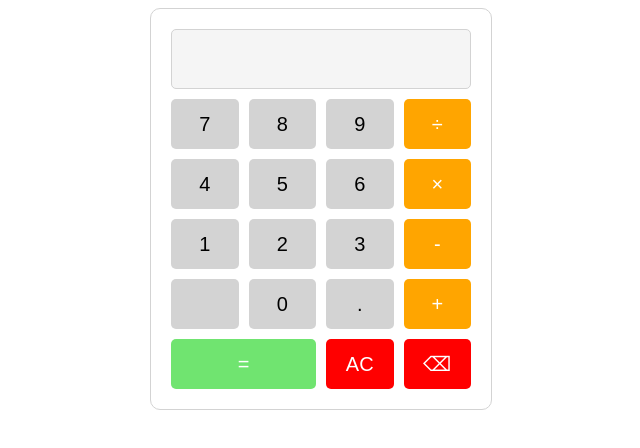
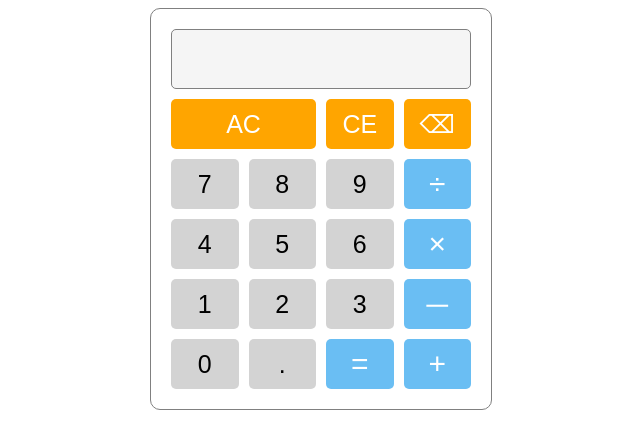
Before and after one commit to HarunaAoki0425/calculator10087, an Angular app: page / in a window 1280 px wide. Shown: the top 448 px of the page, without its empty margins (319-959 px from the left). Built offline with nearby package versions, Linux system fonts and the light colour scheme.

Commit message:
CE追加、配置変更

```diff
--- a/src/app/calculator/calculator.component.css
+++ b/src/app/calculator/calculator.component.css
@@ -12,7 +12,7 @@ body {
     background: white;
     padding: 20px;
     border-radius: 10px;
-    border: 1px solid lightgray;
+    border: 1px solid gray;
     text-align: center;
     flex-direction: column;
 }
@@ -31,7 +31,7 @@ body {
     text-align: left;
     padding: 10px;
     margin-bottom: 10px;
-    border: 1px solid lightgray;
+    border: 1px solid gray;
     border-radius: 5px;
     white-space: nowrap;
     overflow-x: auto;
@@ -52,7 +52,7 @@ body {
 button {
     width: 100%;
     height: 50px;
-    font-size: 20px;
+    font-size: 25px;
     border: none;
     border-radius: 5px;
     background: lightgray;
@@ -65,35 +65,34 @@ button:hover {
 }
 
 button.operator {
-    background: orange;
+    background-color: rgb(106, 190, 243) ;
     color: white;
+    font-size: 30px;
 }
 
 button.operator:hover {
-    background: rgb(141, 84, 15);
+    background-color: rgb(74, 137, 177);
 }
 
 button.clear {
-    background: red;
+    background: #FFA500;
     color: white;
 }
 
 button.clear:hover {
-    background: darkred;
-}
-
-button.spacer {
-    background-color: lightgray;
-    border: none;
-    border-radius: 5px;
+    background: rgb(201, 132, 4);
 }
 
 button.equal {
-    grid-column: span 2;
-    background-color: rgb(112, 228, 112);
+    background-color: rgb(106, 190, 243) ;
     color: white;
+    font-size: 30px;
 }
 
 button.equal:hover {
-    background-color: green
+    background-color: rgb(74, 137, 177);
 }
+
+button.wide {
+    grid-column: span 2;
+}
--- a/src/app/calculator/calculator.component.html
+++ b/src/app/calculator/calculator.component.html
@@ -1,6 +1,9 @@
 <div class="calculator">
   <div id="display" #displayRef class="calculator-display">{{ display }}</div>
     <div class="buttons">
+      <button class="clear wide" (click)="clear()">AC</button>
+      <button class="clear"(click)="clearEntry()">CE</button>
+      <button class="clear" (click)="deleteLast()">⌫</button>
       <button (click)="press('7')">7</button>
       <button (click)="press('8')">8</button>
       <button (click)="press('9')">9</button>
@@ -12,13 +15,11 @@
       <button (click)="press('1')">1</button>
       <button (click)="press('2')">2</button>
       <button (click)="press('3')">3</button>
-      <button class="operator" (click)="press('-')">-</button>
-      <button class="spacer"></button> <!-- 空白のボタン -->
+      <button class="operator" (click)="press('-')">－</button>
       <button (click)="press('0')">0</button>
       <button (click)="press('.')">.</button>
+      <button class="equal" (click)="evaluate()">=</button>
       <button class="operator" (click)="press('+')">+</button>
-      <button class="equal" (click)="evaluate()">=</button>
-      <button class="clear" (click)="clear()">AC</button>
-      <button class="clear" (click)="deleteLast()">⌫</button>
+
     </div>
 </div>
--- a/src/app/calculator/calculator.component.ts
+++ b/src/app/calculator/calculator.component.ts
@@ -19,12 +19,12 @@ export class CalculatorComponent {
 
         // 計算結果が表示されてるとき、演算子以外が入力されたらクリア
         if (this.resultDisplayed && !this.isOperator(value)) {
-            this.display = ''; // 数字の場合はクリア→次の計算、演算子の場合はその数字から続けて計算
+            this.display = ''; // 数字・小数点の場合はクリア→次の計算、演算子の場合はその数字から続けて計算
         }
 
-        // 小数点の直後に演算子、小数点、= は入力不可
+        // 小数点の直後に演算子、小数点は入力不可
         const lastChar = this.display[this.display.length - 1];
-        if (lastChar === '.' && (this.isOperator(value) || value === '.' || value === '=')) {
+        if (lastChar === '.' && (this.isOperator(value) || value === '.')) {
            return;
         }
 
@@ -86,6 +86,16 @@ export class CalculatorComponent {
 
     // 計算
     evaluate(): void {
+
+      // もし空欄なら何もしない
+      if (this.display === '') {
+      return;
+      }
+      // 最後が数値じゃない場合は計算しない（＝が入力できない）
+      if (/[+\-*/.]$/.test(this.display)) {
+        return;
+      }
+
       try {
           // 数式を評価
           const result = new Function('return ' + this.display)();
@@ -97,25 +107,42 @@ export class CalculatorComponent {
                 this.display = parseFloat(result.toFixed(8)).toString(); // 小数点第9位以降は切り捨て
               }
               if (!isFinite(result)) {
-                this.display = 'Error';
+                this.display = 'Error'; // 0で割ったときはエラーと表示
               }
           } else {
-            this.display = 'Error';
+            this.display = 'Error';// 結果が数値でないときはエラーと表示
           }
       } catch {
-          this.display = 'Error';
+          this.display = 'Error'; // 予期せぬことが起こったらエラーと表示
       }
 
       this.resultDisplayed = true;
     }
 
-    // 直前の入力を削除
+    // 直前の入力を削除（⌫））
     deleteLast(): void {
         this.display = this.display.slice(0, -1);
         this.prevIsOperator = this.isOperator(this.display.slice(-1));
     }
 
-    // 表示をクリア
+    // 直前の数値を削除（CE）
+    clearEntry(): void {
+      // 最後の演算子を取得
+      const operatorIndex = this.display.search(/[\+\-\*\/](?=[^+\-\*\/]*$)/);
+
+      if (operatorIndex !== -1) {
+          // 演算子がある場合、演算子以降の数値部分を削除
+          this.display = this.display.slice(0, operatorIndex + 1);
+      } else {
+          // 演算子がない場合、表示されているものをすべて消す
+          this.display = '';
+      }
+
+      // 実行後は直前が演算子である状態にする
+      this.prevIsOperator = true;
+  }
+
+    // 全部の表示をクリア（AC）
     clear(): void {
         this.display = '';
         this.prevIsOperator = false;
@@ -129,18 +156,18 @@ export class CalculatorComponent {
 
     // 数字と小数点の形式で値が追加できるか確認する
     private canAddValue(value: string): boolean {
-        const next = this.display + value;
-        const lastNumberMatch = next.match(/(\d+(\.\d*)?)$/);
+        const next = this.display + value; // 今ある入力+新しい入力
+        const lastNumberMatch = next.match(/(\d+(\.\d*)?)$/);// 最後の数値部分だけ取り出す
 
-        if (!lastNumberMatch) return true;
+        if (!lastNumberMatch) return true; // 取り出す数値がない場合（＝演算子）はそのまま表示
 
-        const [integerPart, decimalPart] = lastNumberMatch[0].split('.');
+        const [integerPart, decimalPart] = lastNumberMatch[0].split('.'); // 小数点を境に整数と小数で分割
 
         // 整数部分が10桁以上または小数部分が8桁以上なら入力不可
         if (integerPart.length > 10 || (decimalPart && decimalPart.length > 8)) {
             return false;
         }
-
+        // nextは数値であり、9999999999.99999999以下であることを確認（念のため）
         return !isNaN(parseFloat(next)) && parseFloat(next) <= 9999999999.99999999;
     }
 }
```
